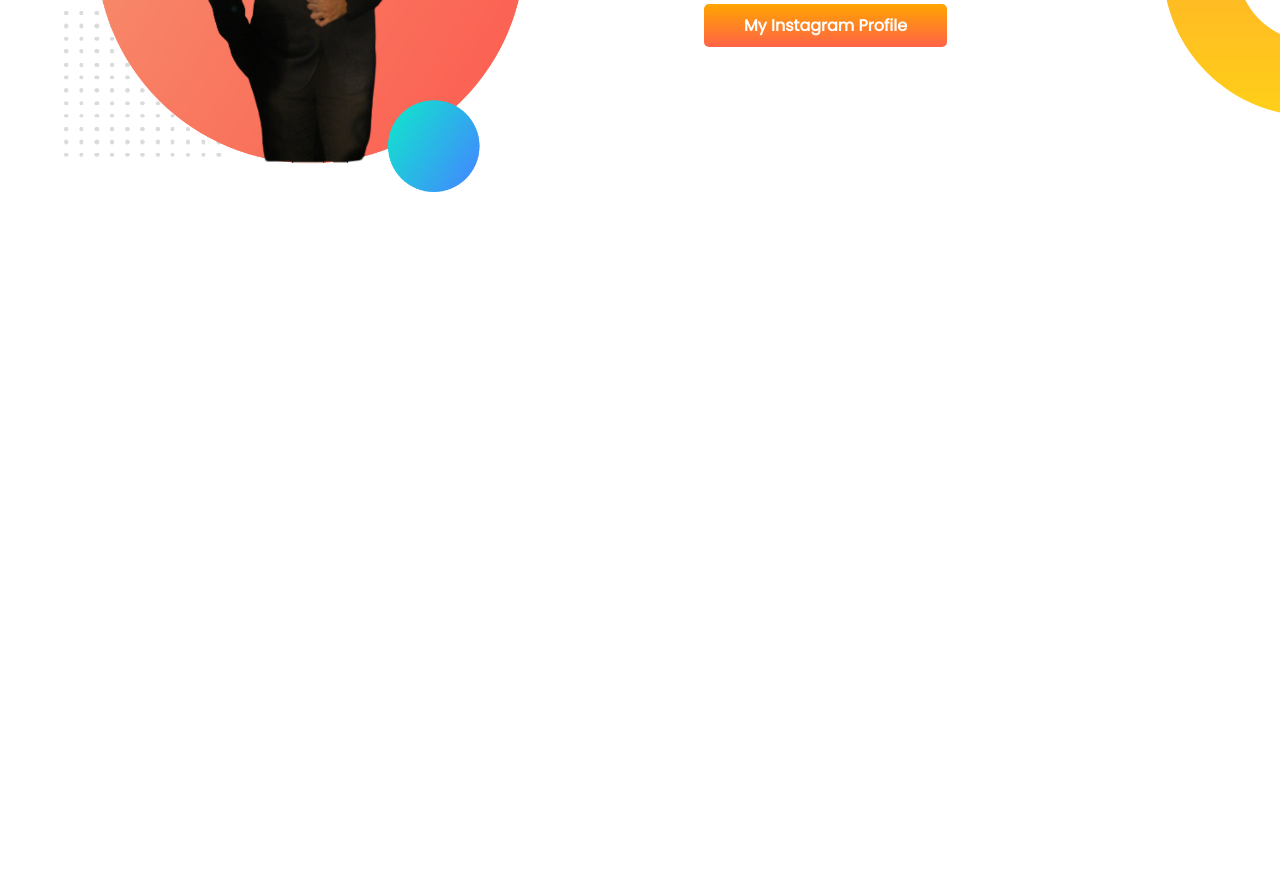
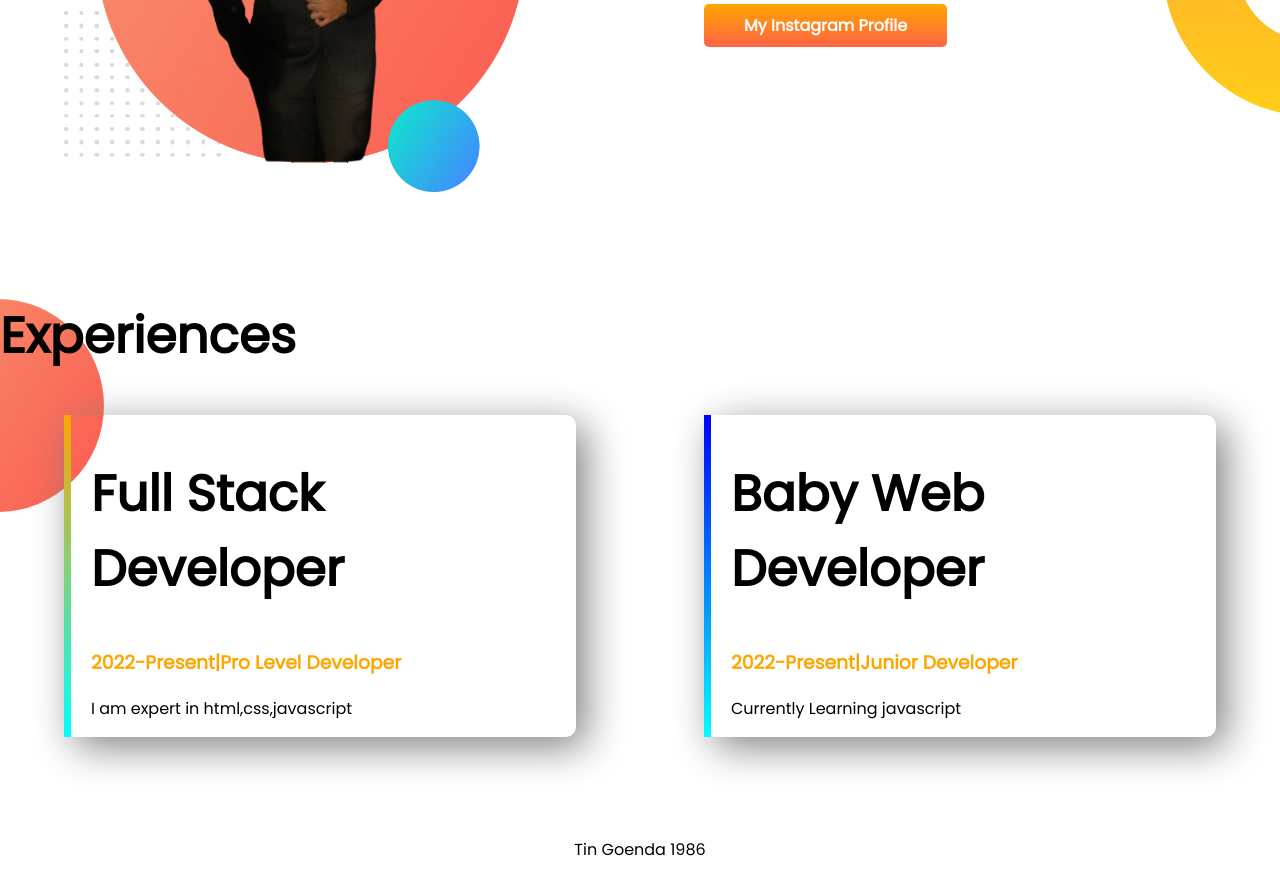
Before and after one commit to fahadarpon/my-portfolio, a plain HTML site: page index.html in a window 1280 px wide. Shown: the part 830-1708 px from the top of the page. Before the commit the page ends 1129 px from the top, so only its background shows below. Drawn offline with Linux system fonts and the light colour scheme.

Commit message:
Final Edit

```diff
--- a/index.html
+++ b/index.html
@@ -11,7 +11,7 @@
     <link rel="stylesheet" href="style.css">
 </head>
 <body>
-   <section class="top-banner">
+   <section class="top-banner flexible-container">
     <div class="half-width">
         <h1>Welcome To</h1>
         <h1 ><span class="orange-color">Fahad Faisals</span> Portfolio!</h1>
@@ -24,7 +24,7 @@
         <img src="images/fahad bg.png" alt="">
        </div>
    </section>
-   <section class="dream-big">
+   <section class="dream-big flexible-container">
     <div class="half-width">
         <img src="images/fahad bg.png" alt="">
     </div>
@@ -35,5 +35,26 @@
         <a class="link-button" target="_blank" href="https://www.instagram.com/unclemoon09/">My Instagram Profile</a>
     </div>
    </section>
+   <section class="experience-area">
+       <h1>Experiences</h1>
+       <div class="flexible-container">
+        <div id="fullstack-id-experience"class="experience-item">
+            <h1>Full Stack Developer</h1>
+            <h3 class="orange-color">2022-Present|Pro Level Developer</h3>
+            <p>I am expert in html,css,javascript</p>
+        </div>
+        <div id="web-dev-experience" class="experience-item">
+            <h1>Baby Web Developer</h1>
+            <h3 class="orange-color">2022-Present|Junior Developer</h3>
+            <p>Currently Learning javascript</p>
+        </div>
+       </div>
+
+   </section>
+   <footer>
+      <p>
+        Tin Goenda 1986
+      </p>
+   </footer>
 </body>
 </html>
--- a/style.css
+++ b/style.css
@@ -8,7 +8,7 @@ h1{
 .orange-color{
     color: orange;
 }
-section{
+.flexible-container{
    display: flex;
    margin-bottom: 100px;
 
@@ -37,3 +37,29 @@ section{
     background-repeat: no-repeat;
     background-position: right;
 }
+.experience-area{
+   background-image: url(images/exp-bg.png);
+   background-repeat: no-repeat;
+}
+.experience-item{
+    width: 40%;
+    margin-left: 5%;
+    margin-right: 5%;
+    padding-left: 20px;
+    border-radius: 10px;
+    box-shadow: 10px 10px 40px gray;
+
+}
+#web-dev-experience{
+    border-left: 7px solid;
+    border-image:linear-gradient(blue,cyan) ;
+    border-image-slice: 1;
+}
+#fullstack-id-experience{
+    border-left: 7px solid;
+    border-image:linear-gradient(orange,cyan) ;
+    border-image-slice: 1;
+}
+footer p{
+    text-align: center;
+}
```
Also changed, not shown: images/jhankar.png (deleted), images/jhankar2.png (deleted), 4 other files.
